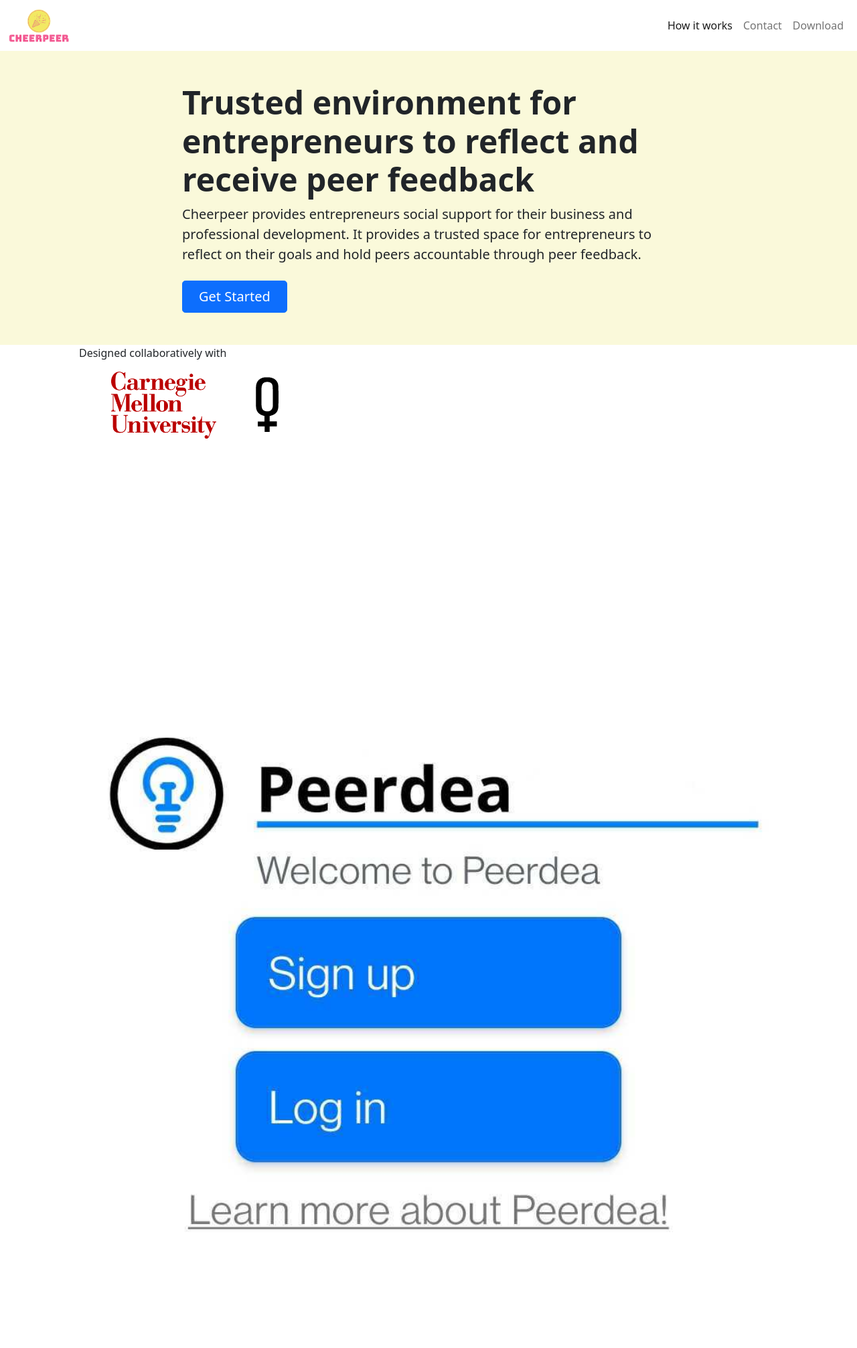
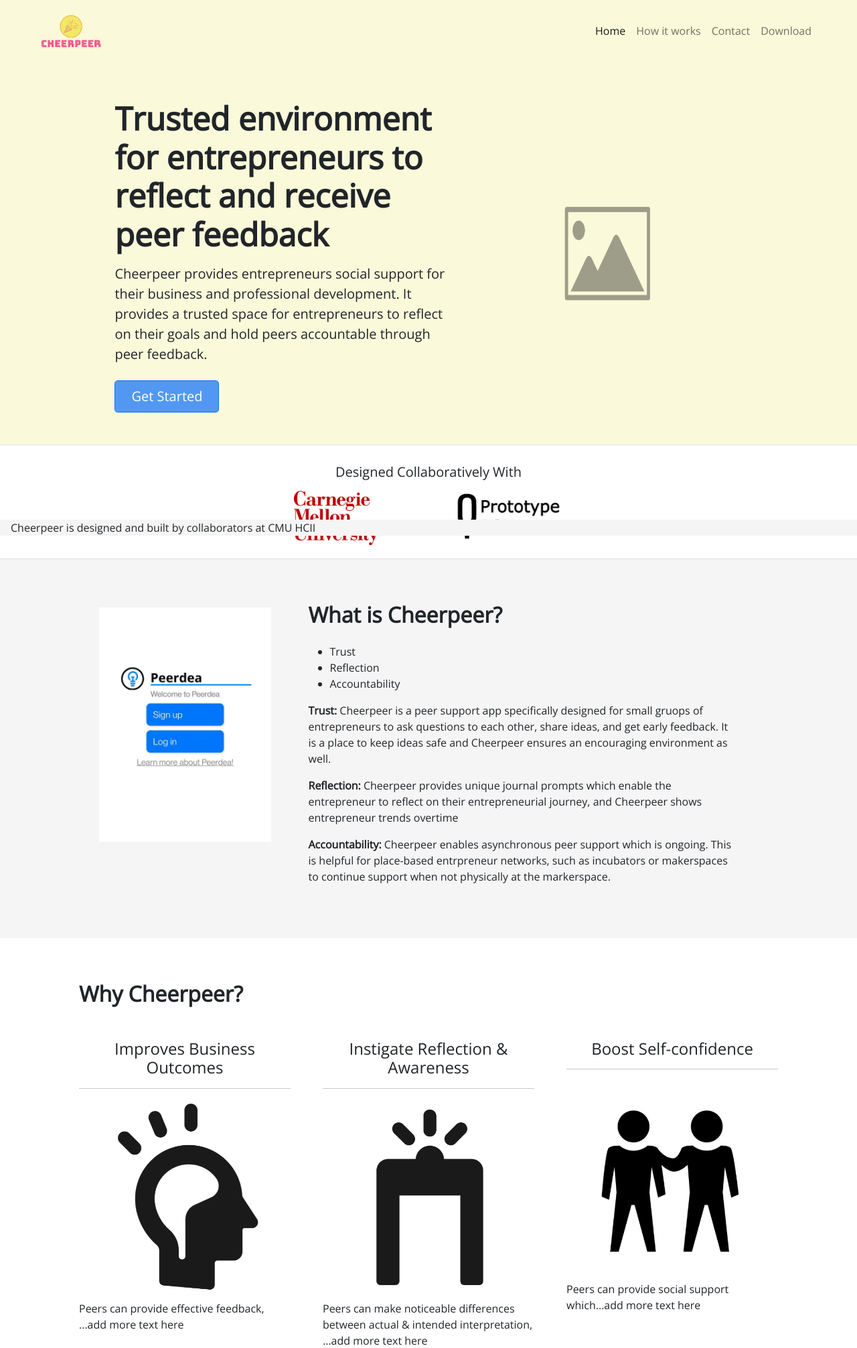
Before and after one commit to ykotturi/peerdea-landingpage, a PHP site: page / in a window 1280 px wide. Shown: the top 2013 px of the page at 67% size. Run offline with PHP 8.4, Linux system fonts and the light colour scheme.

Commit message:
Structure and most of styling done

```diff
--- a/public/css/styles.css
+++ b/public/css/styles.css
@@ -1,9 +1,18 @@
+body {
+    font-family: 'Open Sans', sans-serif;
+}
+
+/* Custom background colors */
 .bg-lightyellow {
     background-color: #faf9da;
     /*  #FAF8CC; */
 }
 
+.bg-lightgray {
+    background-color: #F5F5F5;
+}
 
+/* Images */
 .cheerpeer-logo {
     height: 50px;
     width: auto;
@@ -12,3 +21,62 @@
 .collaborator-logo {
     max-height: 100px;
 }
+
+.peerdea-login-img {
+    height: auto;
+    width: auto;
+}
+
+.why-img {
+    height: 300px;
+    width: auto;
+}
+
+/* Nav Bar */
+/* #navbarSupportedContent a {
+    color: #5298F2;
+}
+
+#navbarSupportedContent a.active {
+    color: #296ec8;
+} */
+
+/* Header */
+
+#heading button {
+    background-color: #5298F2;
+}
+
+#heading button:hover {
+    background-color: #296ec8
+}
+
+/* Carousel */
+#howCheerpeerCarousel {
+    background-color: #C4C4C4;
+}
+
+.carousel-item img {
+    height: 300px;
+    max-width: 300px;
+}
+
+.carousel-indicators {
+    color: black;
+}
+
+/* Download Section */
+
+#download button {
+    background-color: #5298F2;
+}
+
+#download button:hover {
+    background-color: #296ec8
+}
+
+/* Bottom bar */
+.bottom-bar {
+    position: sticky;
+    bottom: 0;
+}
--- a/public/index.html
+++ b/public/index.html
@@ -19,8 +19,13 @@
     <script src="https://cdn.jsdelivr.net/npm/bootstrap@5.0.2/dist/js/bootstrap.bundle.min.js" integrity="sha384-MrcW6ZMFYlzcLA8Nl+NtUVF0sA7MsXsP1UyJoMp4YLEuNSfAP+JcXn/tWtIaxVXM" crossorigin="anonymous"></script>
 
     <!-- Fonts -->
+    <link rel="preconnect" href="https://fonts.googleapis.com">
+    <link rel="preconnect" href="https://fonts.gstatic.com" crossorigin>
+    <link href="https://fonts.googleapis.com/css2?family=Open+Sans&display=swap" rel="stylesheet">
 
     <!-- Ion Icons -->
+    <script type="module" src="https://unpkg.com/ionicons@5.5.2/dist/ionicons/ionicons.esm.js"></script>
+    <script nomodule src="https://unpkg.com/ionicons@5.5.2/dist/ionicons/ionicons.js"></script>
 
     <!-- Custom CSS -->
     <link rel="stylesheet" media="all" type="text/css" href="css/styles.css" />
@@ -29,6 +34,7 @@
 </head>
 <body>
     <!-- Nav bar -->
+    <div class="px-5 py-2 bg-lightyellow">
     <nav class="navbar navbar-expand-lg navbar-light">
         <div class="container-fluid">
             <a class="navbar-brand" href="index.html"><img class="img-fluid cheerpeer-logo" src="images/cheerpeer-logo-draft.png" alt="Cheerpeer logo"></a>
@@ -38,145 +44,205 @@
             <div class="collapse navbar-collapse" id="navbarSupportedContent">
                 <ul class="navbar-nav ms-auto mb-2 mb-lg-0">
                     <li class="nav-item">
-                        <a class="nav-link active" aria-current="page" href="#">How it works</a>
+                        <a class="nav-link active" aria-current="page" href="#heading">Home</a>
                     </li>
                     <li class="nav-item">
-                        <a class="nav-link" href="#">Contact</a>
+                        <a class="nav-link" href="#how-it-works">How it works</a>
                     </li>
                     <li class="nav-item">
-                        <a class="nav-link" href="#">Download</a>
+                        <a class="nav-link" href="#contact">Contact</a>
+                    </li>
+                    <li class="nav-item">
+                        <a class="nav-link" href="https://cheerpeer-invite.vercel.app/">Download</a>
                     </li>
                 </ul>
             </div>
         </div>
     </nav>
+    </div>
 
     <!-- Header -->
-    <header class="bg-lightyellow">
-        <div class="py-5 container">
+    <header id="heading" class="py-5 accordion-body bg-lightyellow">
+        <div class="px-5 container">
             <div class="row justify-content-center">
-                <div class="col-lg-8">
-                    <h1 class="display-5 fw-bold mb-2">Trusted environment for entrepreneurs to reflect and receive peer feedback</h1>
+                <div class="col-lg-6">
+                    <h1 class="py-2 display-5 fw-bold mb-2">Trusted environment for entrepreneurs to reflect and receive peer feedback</h1>
                     <p class="lead fw-normal mb-4">Cheerpeer provides entrepreneurs social support for their business and professional development. It provides a trusted space for entrepreneurs to reflect on their goals and hold peers accountable through peer feedback.</p>
-                    <button class="btn btn-primary btn-lg px-4"><a>Get Started</a></button>
+                    <a href="https://cheerpeer-invite.vercel.app/" target="_blank"><button class="btn btn-primary btn-lg px-4">Get Started</button></a>
                 </div>
+                <img src="images/placeholder-image.png" class="col-" style="width: 40%;">
             </div>
         </div>
     </header>
 
     <!-- Banner -->
-    <section class="px-5 container justify-content-center">
-        <div class="row justify-content-center">
-            <p>Designed collaboratively with</p>
-            <div class="">
-                <img class="collaborator-logo px-5" src="images/cmu_logo.png" alt="Carnegie Mellon University's Logo">
-                <img class="collaborator-logo" src="images/prototype_pgh_logo.png" alt="Prototype Pittsburgh's Logo">
+    <section class="py-1 border-top border-bottom">
+        <div class="container px-5">
+            <div class="row gx-5 justify-content-center">
+                <div class="col-lg-6">
+                    <div class="text-center my-3">
+                        <h5 class="py-2">Designed Collaboratively With</h5>
+                        <div class="d-grid gap-3 d-sm-flex justify-content-sm-center">
+                            <a href="https://ykotturi.github.io/" target="_blank">
+                                <img class="img-fluid collaborator-logo px-5" src="images/cmu_logo.png" alt="Carnegie Mellon University's Logo">
+                            </a>
+                            <a href="https://prototypepgh.org/" target="_blank">
+                                <img class="img-fluid collaborator-logo px-5" src="images/prototype_pgh_logo.png" alt="Prototype Pittsburgh's Logo">
+                            </a>
+                        </div>
+                    </div>
+                </div>
             </div>
         </div>
     </section>
 
     <!-- What is Cheerpeer? Section -->
-    <section>
-        <div class="row">
-            <img src="images/peerdea-login.jpg" alt="Cheerpeer login screen">
-            <div>
-                <h2>What is Cheerpeer?</h2>
+    <section class="py-5 bg-lightgray">
+        <div class="container px-5">
+            <div class="my-3 gx-5 row justify-content-center">
+                <div class="p-2 col-lg-3">
+                    <img class="img-fluid peerdea-login-img" src="images/peerdea-login.jpg" alt="Cheerpeer login screen">
+                </div>
+                <div class="px-5 col-lg-8">
+                    <h2 class="mb-4 fw-bolder">What is Cheerpeer?</h2>
                     <ul>
                         <li>Trust</li>
                         <li>Reflection</li>
                         <li>Accountability</li>
                     </ul>
-                <p>Trust: Cheerpeer is a peer support app specifically designed for small gruops of entrepreneurs to ask questions to each other, share ideas, and get early feedback. It is a place to keep ideas safe and Cheerpeer ensures an encouraging environment as well.</p>
-                <p>Reflection: Cheerpeer provides unique journal prompts which enable the entrepreneur to reflect on their entrepreneurial journey, and Cheerpeer shows entrepreneur trends overtime.</p>
-                <p>Accountability: Cheerpeer enables asynchronous peer support which is ongoing. This is helpful for place-based entrpreneur networks, such as incubators or makerspaces to continue support when not physically at the markerspace.</p>
+                    <p>
+                        <span class="fw-bold">Trust:</span> Cheerpeer is a peer support app specifically designed for small gruops of entrepreneurs to ask questions to each other, share ideas, and get early feedback. It is a place to keep ideas safe and Cheerpeer ensures an encouraging environment as well.
+                    </p>
+                    <p>
+                        <span class="fw-bold">Reflection:</span> Cheerpeer provides unique journal prompts which enable the entrepreneur to reflect on their entrepreneurial journey, and Cheerpeer shows entrepreneur trends overtime
+                    </p>
+                    <p>
+                        <span class="fw-bold">Accountability:</span> Cheerpeer enables asynchronous peer support which is ongoing. This is helpful for place-based entrpreneur networks, such as incubators or makerspaces to continue support when not physically at the markerspace.
+                    </p>
+                </div>
             </div>
         </div>
     </section>
 
     <!-- Why Cheerpeer Section -->
-    <section>
-        <h2>Why Cheerpeer?</h2>
-        <div class="row">
-            <div>
-                <h3>Improves Business Outcomes</h3>
+    <section class="py-5">
+        <div class="container px-5 my-3">
+            <div class="gx-5 row">
+                <h2 class="mb-5 fw-bold">Why Cheerpeer?</h2>
+                <div class="col-lg-4">
+                    <h4 class="text-center">Improves Business Outcomes</h4>
+                    <hr>
                     <!-- Better ideas for an alt text? -->
-                <img src="#" alt="Icon of head with an idea">
+                    <img class="img-fluid why-img mx-auto d-block" src="images/why_1.png" alt="Icon of head with an idea">
                     <p>Peers can provide effective feedback, ...add more text here</p>
                 </div>
-            <div>
-                <h3>Instigate Reflection & Awareness</h3>
+                <div class="col-lg-4 mb-5 mb-lg-0">
+                    <h4 class="text-center">Instigate Reflection & Awareness</h4>
+                    <hr>
                     <!-- Better ideas for an alt text? -->
-                <img src="#" alt="">
+                    <img class="img-fluid why-img mx-auto d-block" src="images/why_2.png" alt="">
                     <p>Peers can make noticeable differences between actual & intended interpretation, ...add more text here</p>
                 </div>
-            <div>
-                <h3>Boost Self-confidence</h3>
+                <div class="col-lg-4 mb-5 mb-lg-0">
+                    <h4 class="text-center">Boost Self-confidence </h4>
+                    <hr>
                     <!-- Better ideas for an alt text? -->
-                <img src="#" alt="Icon of peers">
+                    <img class="img-fluid why-img mx-auto d-block" src="images/why_3.png" alt="Icon of peers">
                     <p>Peers can provide social support which...add more text here</p>
+                </div>
             </div>
         </div>
     </section>
 
     <!-- How Cheerpeer Works Section -->
-    <section>
-        <h2>How Cheerpeer Works?</h2>
-        <div id="carouselExampleIndicators" class="carousel slide" data-bs-ride="carousel">
+    <section id="how-it-works" class="py-5 bg-lightgray">
+        <div class="container my-3 px-5">
+            <div class="gx-5 row justify-content-center">
+                <h2 class="mb-5 fw-bold">How Cheerpeer Works?</h2>
+                <div id="howCheerpeerCarousel" class="carousel slide mx-5" data-bs-ride="carousel">
                     <div class="carousel-indicators">
-              <button type="button" data-bs-target="#carouselExampleIndicators" data-bs-slide-to="0" class="active" aria-current="true" aria-label="Slide 1"></button>
-              <button type="button" data-bs-target="#carouselExampleIndicators" data-bs-slide-to="1" aria-label="Slide 2"></button>
-              <button type="button" data-bs-target="#carouselExampleIndicators" data-bs-slide-to="2" aria-label="Slide 3"></button>
+                        <button type="button" data-bs-target="#howCheerpeerCarousel" data-bs-slide-to="0" class="active" aria-current="true" aria-label="Slide 1"></button>
+                        <button type="button" data-bs-target="#howCheerpeerCarousel" data-bs-slide-to="1" aria-label="Slide 2"></button>
+                        <button type="button" data-bs-target="#howCheerpeerCarousel" data-bs-slide-to="2" aria-label="Slide 3"></button>
                     </div>
                     <div class="carousel-inner">
                         <div class="carousel-item active">
-                <img src="images/prototype_pgh_logo.png" class="d-block w-100" alt="...">
+                            <img src="images/why_1.png" class="d-block w-100 p-3 pb-5 mx-auto" alt="...">
                         </div>
                         <div class="carousel-item">
-                <img src="images/prototype_pgh_logo.png" class="d-block w-100" alt="...">
+                            <img src="images/why_2.png" class="d-block w-100 p-3 pb-5 mx-auto" alt="...">
                         </div>
                         <div class="carousel-item">
-                <img src="images/prototype_pgh_logo.png" class="d-block w-100" alt="...">
+                            <img src="images/why_3.png" class="d-block w-100 p-3 pb-5 mx-auto" alt="...">
                         </div>
                     </div>
-            <button class="carousel-control-prev" type="button" data-bs-target="#carouselExampleIndicators" data-bs-slide="prev">
+                    <button class="carousel-control-prev" type="button" data-bs-target="#howCheerpeerCarousel" data-bs-slide="prev">
                         <span class="carousel-control-prev-icon" aria-hidden="true"></span>
                         <span class="visually-hidden">Previous</span>
                       </button>
-            <button class="carousel-control-next" type="button" data-bs-target="#carouselExampleIndicators" data-bs-slide="next">
+                    <button class="carousel-control-next" type="button" data-bs-target="#howCheerpeerCarousel" data-bs-slide="next">
                         <span class="carousel-control-next-icon" aria-hidden="true"></span>
                         <span class="visually-hidden">Next</span>
                     </button>
                 </div>
+            </div>
+        </div>
     </section>
 
     <!-- Testimonies Section -->
-    <section>
-        <div>
-            <h2>What our community partners say:</h2>
-            <blockquote>Peerdea makes formative feedback seeking accessible to creative entrepreneurs with diverse backgrounds by emphasizing shared contexts and trustful relationships…the app has not only made it possible for our incubated companies to communicate with each other in between workshops, it has also provided the necessary scaffolding, informed by learning sciences, for them to ask for formative feedback and support on their ventures.</blockquote>
+    <section class="py-5">
+        <div class="container my-3 px-5">
+            <div class="gx-5 row justify-content-center">
+                <div class="col-lg-6">
+                    <h3 class="mb-4 fw-bold">What our community partners say:</h3>
+                    <blockquote class="blockquote">
+                        "Peerdea makes formative feedback seeking accessible to creative entrepreneurs with diverse backgrounds by emphasizing shared contexts and trustful relationships…the app has not only made it possible for our incubated companies to communicate with each other in between workshops, it has also provided the necessary scaffolding, informed by learning sciences, for them to ask for formative feedback and support on their ventures."
+                    </blockquote>
+                    <p class="blockquote-footer mt-3">Erin Gatz, Pittsburgh PGH</p>
                 </div>
-        <div>
-            <h2>What our entrepreneurs say:</h2>
-            <blockquote>Sample quote</blockquote>
+                <div class="col-lg-6">
+                    <h3 class="mb-4 fw-bold">What our entrepreneurs say:</h3>
+                    <blockquote class="blockquote">Sample quote</blockquote>
+                    <p class="blockquote-footer mt-3">Person </p>
+                </div>
+            </div>
         </div>
     </section>
 
     <!-- Download Section -->
-    <section>
-        <h2>Ready to Try Cheerpeer?</h2>
-        <button><a>Download Now!</a></button>
+    <section id="download" class="py-5 bg-lightyellow">
+        <div class="container my-3 px-5">
+            <div class="gx-5 row justify-content-center">
+                <h2 class="display-6 text-center mb-4">Ready to Try Cheerpeer?</h2>
+                <a class="text-center" href="https://cheerpeer-invite.vercel.app/" target="_blank">
+                    <button class="btn btn-primary btn-lg px-4">Download Now!</button>
+                </a>
+            </div>
+        </div>
     </section>
 
     <!-- Contact Section -->
-    <section>
-        <h2>Contact Us</h2>
-        <img alt="Email icon">
-        <p>Email: <a href="mailto:ykotturi@cmu.edu">ykotturi@cmu.edu</a></p>
+    <section id="contact" class="py-5 bg-lightgray">
+        <div class="container my-3 px-5">
+            <div class="gx-5 row justify-content-center">
+                <h2 class="fw-bold mb-4">Contact Us</h2>
+                <p class="">Email: <a href="mailto:ykotturi@cmu.edu" target="_blank">ykotturi@cmu.edu</a></p>
+            </div>
+        </div>
     </section>
 
     <!-- Footer -->
-    <footer>
-        <p>&copy; Cheerpeer 2022</p>
+    <footer class="py-2">
+        <div class="container my-2 px-5">
+            <div class="gx-5 row justify-content-center">
+                <p class="text-center">&copy; Cheerpeer 2022</p>
+            </div>
+        </div>
     </footer>
+
+    <!-- Bottom Bar -->
+    <section class="px-3 bottom-bar bg-lightgray">
+        <p>Cheerpeer is designed and built by collaborators at CMU HCII</p>
+    </section>
 </body>
 </html>
```
Also changed, not shown: public/images/placeholder-image.png (added), public/images/prototype_pgh_logo.png, public/images/why_1.png (added), public/images/why_2.png (added), public/images/why_3.png (added). Lines whose indentation alone changed are shown as unchanged.
